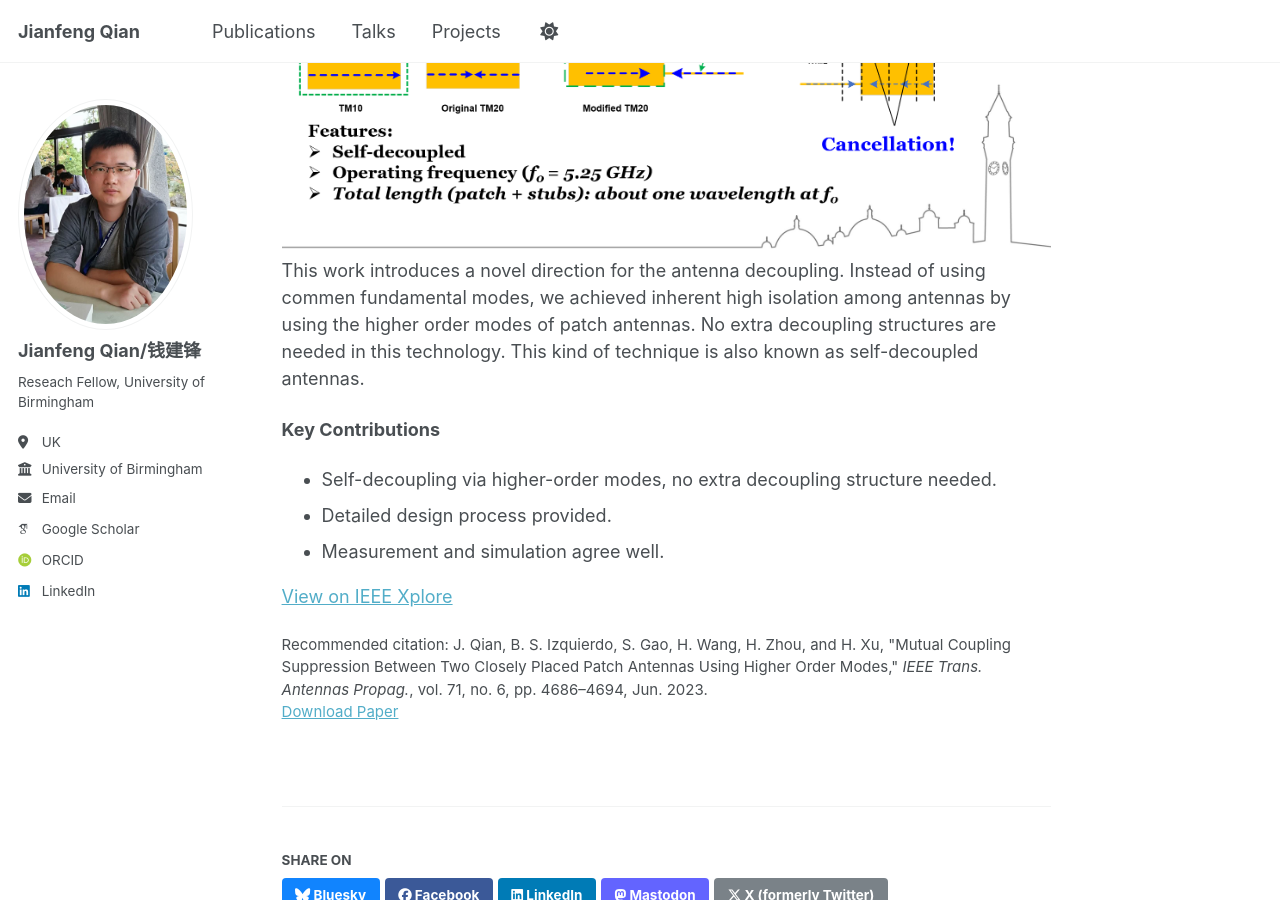
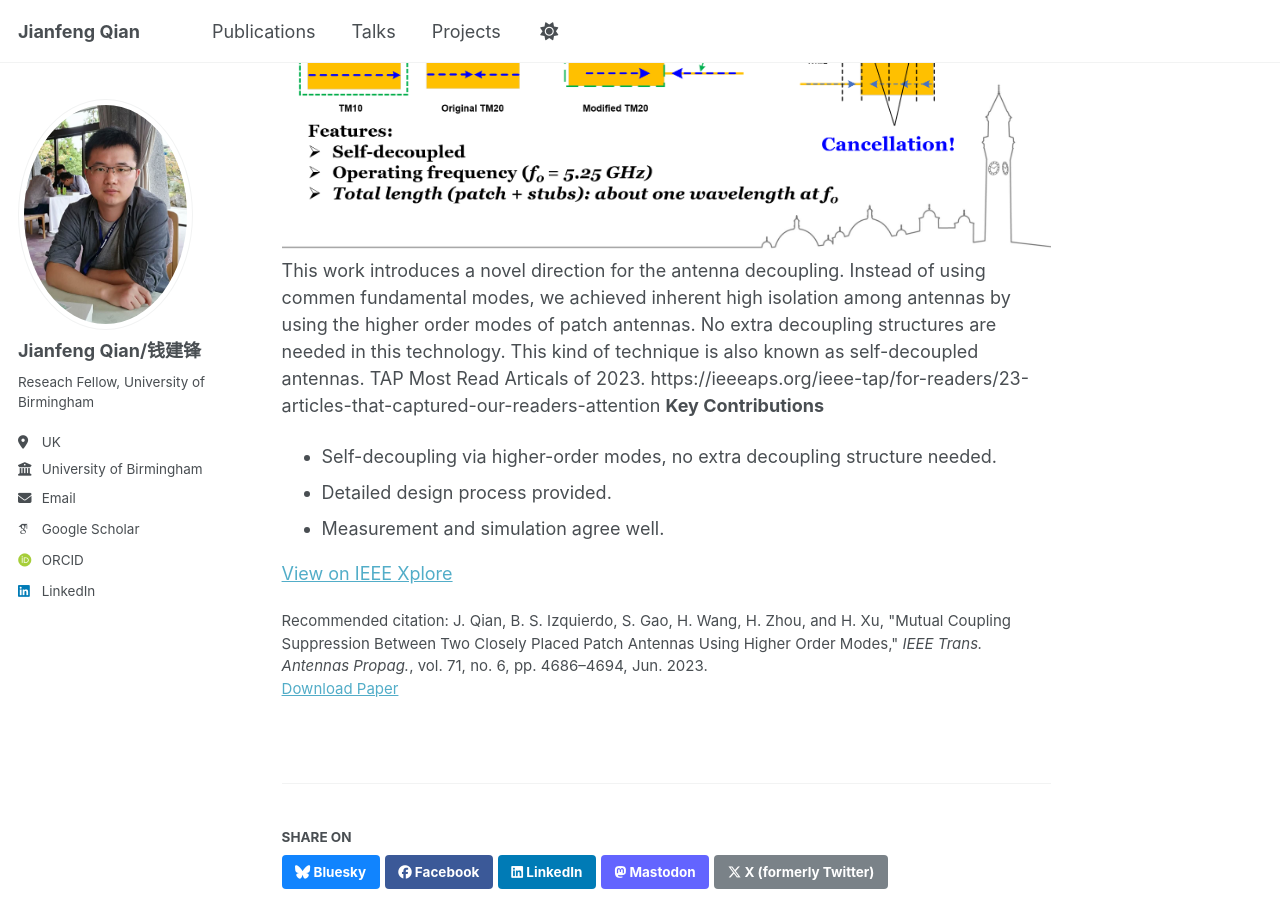
Before and after one commit to eejfqian/eejfqian.github.io, a Jekyll site: the page built from _publications/2023-06-01-higher-order-mode-decoupling.md, in a window 1280 px wide and 900 px high, scrolled down 339 px. Built offline with Jekyll 4.4.1, drawn with Linux system fonts in a browser that asks for light colours; some web fonts are replaced; a script that is not in the unit is left out.

Commit message:
Update 2023-06-01-higher-order-mode-decoupling.md

```diff
--- a/_publications/2023-06-01-higher-order-mode-decoupling.md
+++ b/_publications/2023-06-01-higher-order-mode-decoupling.md
@@ -13,7 +13,7 @@ citation: 'J. Qian, B. S. Izquierdo, S. Gao, H. Wang, H. Zhou, and H. Xu, "Mutua
 
 ![high-selectivity-filtering-ifa](/images/publications/HigherOrderMode.png)
 This work introduces a novel direction for the antenna decoupling. Instead of using commen fundamental modes, we achieved inherent high isolation among antennas by using the higher order modes of patch antennas. No extra decoupling structures are needed in this technology. This kind of technique is also known as self-decoupled antennas.
-
+TAP Most Read Articals of 2023. https://ieeeaps.org/ieee-tap/for-readers/23-articles-that-captured-our-readers-attention
 **Key Contributions**
 - Self-decoupling via higher-order modes, no extra decoupling structure needed.
 - Detailed design process provided.
```
